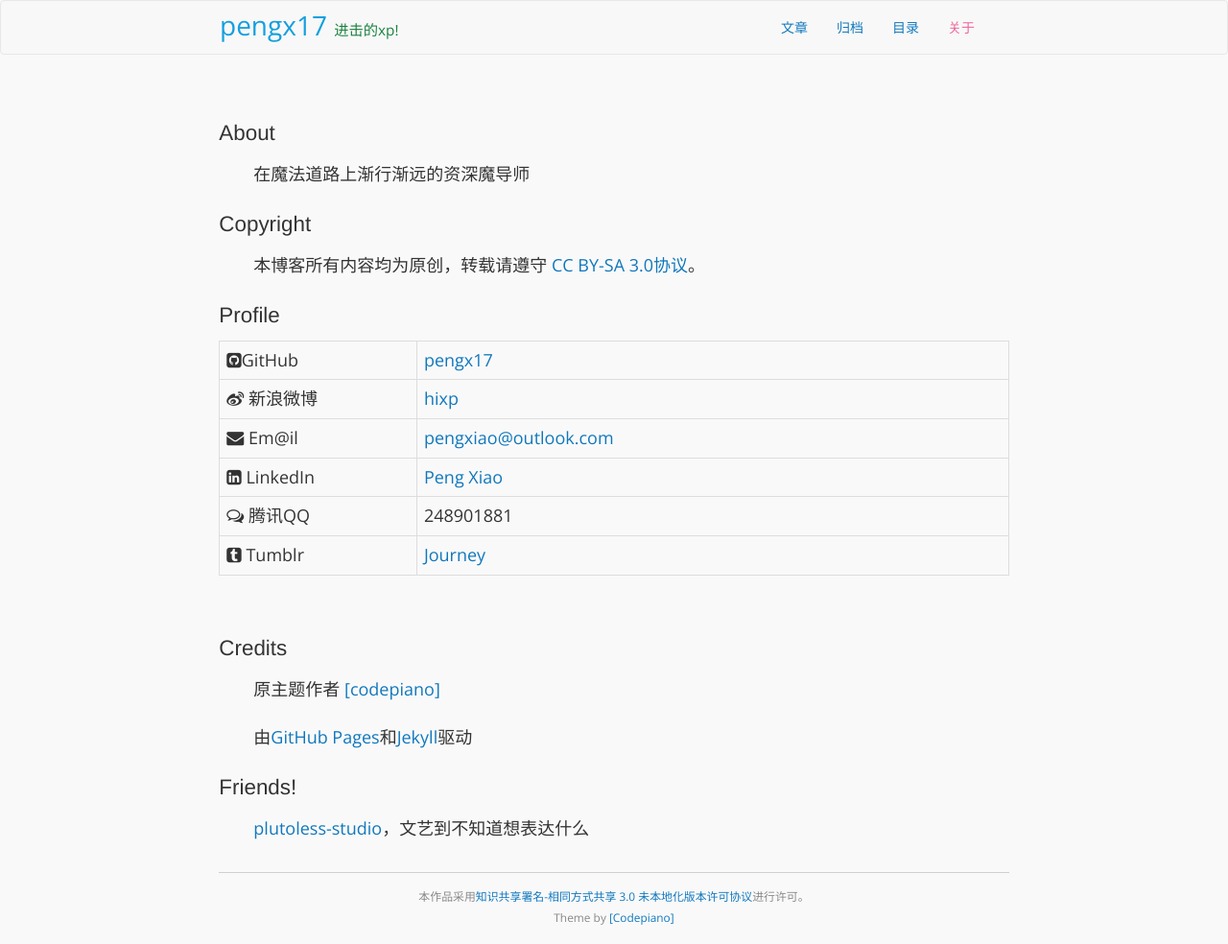
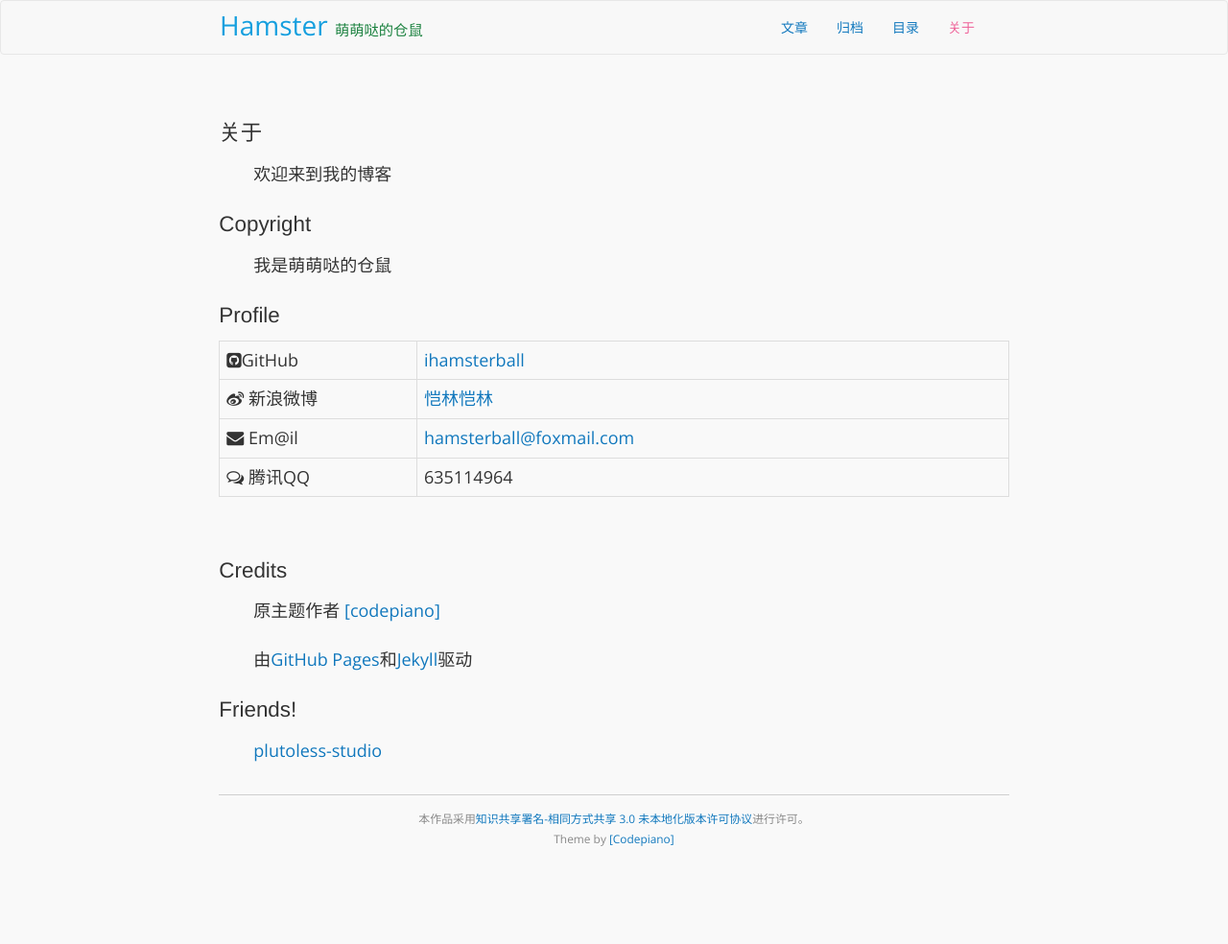
Before and after one commit to iHamsterball/ihamsterball.github.io, a Jekyll site: the page built from about.html, in a window 1280 px wide. Shown: the whole page at 96% size. Built offline with Jekyll 4.4.1, drawn with Linux system fonts in a browser that asks for light colours; nearby versions of some CDN libraries; Markdown is read by kramdown in place of the engine named in the settings; comment, search, counter and statistics services are not loaded; after the commit the page ends 903 px from its top, so only the background shows below that.

Commit message:
Try this

```diff
--- a/CNAME
+++ /dev/null
@@ -1 +0,0 @@
-PENGX17.ME
--- a/_config.yml
+++ b/_config.yml
@@ -9,15 +9,14 @@
 
 excerpt_separator: <!-- more -->
 
-title : 进击的xp!
+title : 萌萌哒的仓鼠
 tagline: OpenCV OpenCL
 author :
-  name : pengx17
-  email : pengxiao@outlook.com
-  github : https://github.com/pengx17
-  weibo : http://www.weibo.com/1773498301/profile
-  linkedin : http://cn.linkedin.com/pub/peng-xiao/40/92a/636
-  qq : 248901881
+  name : Hamster
+  email : hamsterball@foxmail.com
+  github : https://github.com/ihamsterball
+  weibo : http://weibo.com/3743808637/profile
+  qq : 635114964
 # The production_url is only used when full-domain names are needed
 # such as sitemap.txt
 # Most places will/should use BASE_PATH to make the urls
@@ -83,7 +82,7 @@
   comments :
     provider : duoshuo
     duoshuo :
-      short_name : pengx17
+      short_name : Hamster
 
   # Settings for analytics helper
   # Set 'provider' to the analytics provider you want to use.
--- a/about.html
+++ b/about.html
@@ -8,17 +8,16 @@
 {% include pengx/setup %}
 <div>
   <h2>
-    About
+    关于
   </h2>
   <p class="about">
-    在魔法道路上渐行渐远的资深魔导师
+    欢迎来到我的博客
   </p>
   <h2>
     Copyright
   </h2>
   <p class="about">
-    本博客所有内容均为原创，转载请遵守
-    <a href="http://creativecommons.org/licenses/by-sa/3.0/deed.zh">CC BY-SA 3.0协议</a>。
+    我是萌萌哒的仓鼠
   </p>
   <h2>
     Profile
@@ -27,27 +26,19 @@
     <tbody>
       <tr>
         <td class="col-md-3"><i class="fa fa-github-square"> </i><span>GitHub</span></td>
-        <td><a href="{{ site.author.github }}">pengx17</a></td>
+        <td><a href="{{ site.author.github }}">ihamsterball</a></td>
       </tr>
       <tr>
         <td class="col-md-3"><i class="fa fa-weibo"></i> <span>新浪微博</span></td>
-        <td><a href="{{ site.author.weibo }}">hixp</a> </td>
+        <td><a href="{{ site.author.weibo }}">恺林恺林</a> </td>
       </tr>
       <tr>
         <td class="col-md-3"><i class="fa fa-envelope"></i> <span>Em@il</span></td>
         <td><a href="mailto:{{ site.author.email }}">{{ site.author.email }}</a> </td>
       </tr>
       <tr>
-        <td class="col-md-3"><i class="fa fa-linkedin-square"></i> <span>LinkedIn</span></td>
-        <td><a href="{{ site.author.linkedin }}">Peng Xiao</a> </td>
-      </tr>
-      <tr>
         <td class="col-md-3"><i class="fa fa-comments-o"></i> <span>腾讯QQ</span></td>
         <td> {{ site.author.qq }} </td>
-      </tr>
-      <tr>
-        <td class="col-md-3"><i class="fa fa-tumblr-square"></i> <span>Tumblr</span></td>
-        <td> <a href="http://pengx17.tumblr.com/">Journey</a> </td>
       </tr>
     </tbody>
   </table>
@@ -65,7 +56,7 @@
     Friends!
   </h2>
   <p class="about">
-	<a href="http://plutoless-studio.co.uk/">plutoless-studio</a>，文艺到不知道想表达什么
+	<a href="http://plutoless-studio.co.uk/">plutoless-studio</a>
   </p>
 </div>
 <hr />
--- a/index.html
+++ b/index.html
@@ -1,6 +1,6 @@
 ---
 layout: index
-title: pengx17
+title: Hamster's Blog
 ---
 {% include pengx/setup %}
 <!-- 按照分页插入博客文章 -->
```
Also changed, not shown: 404.html (deleted, +0 -26 lines), README.md.
